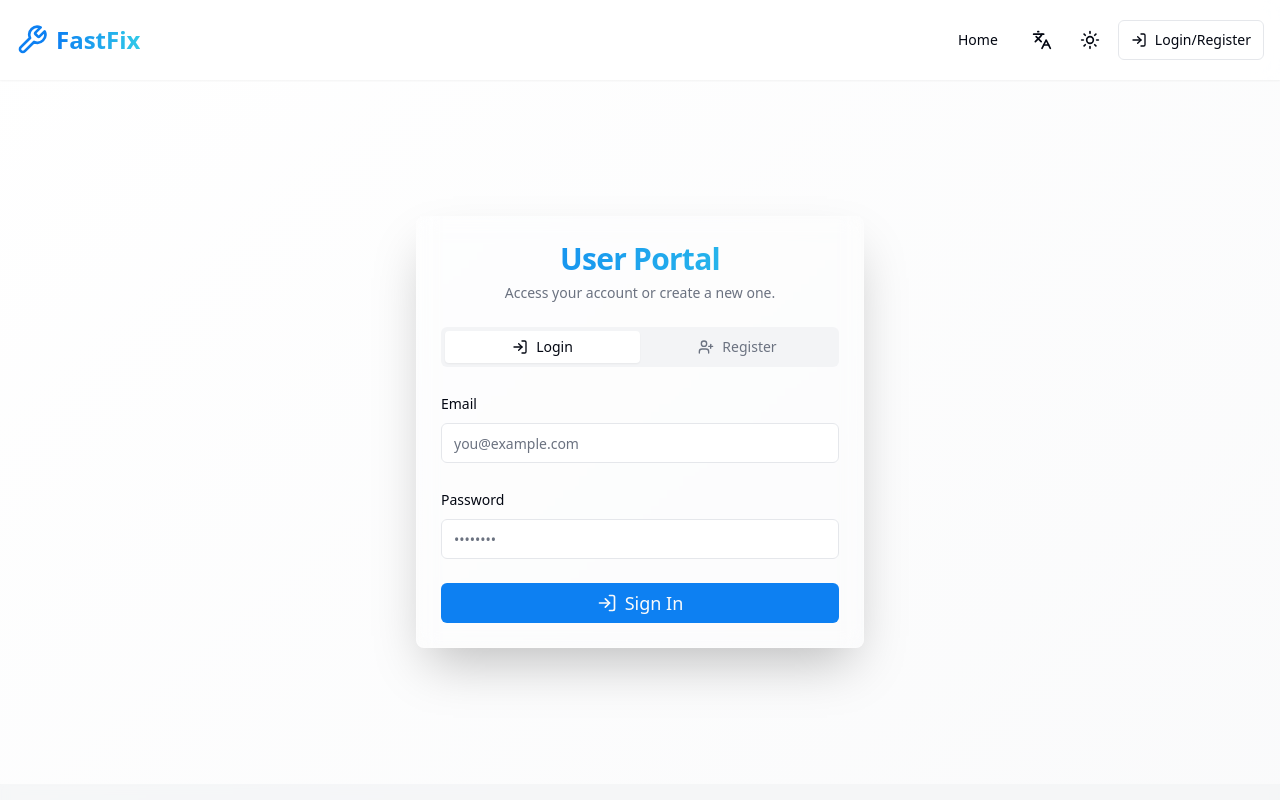
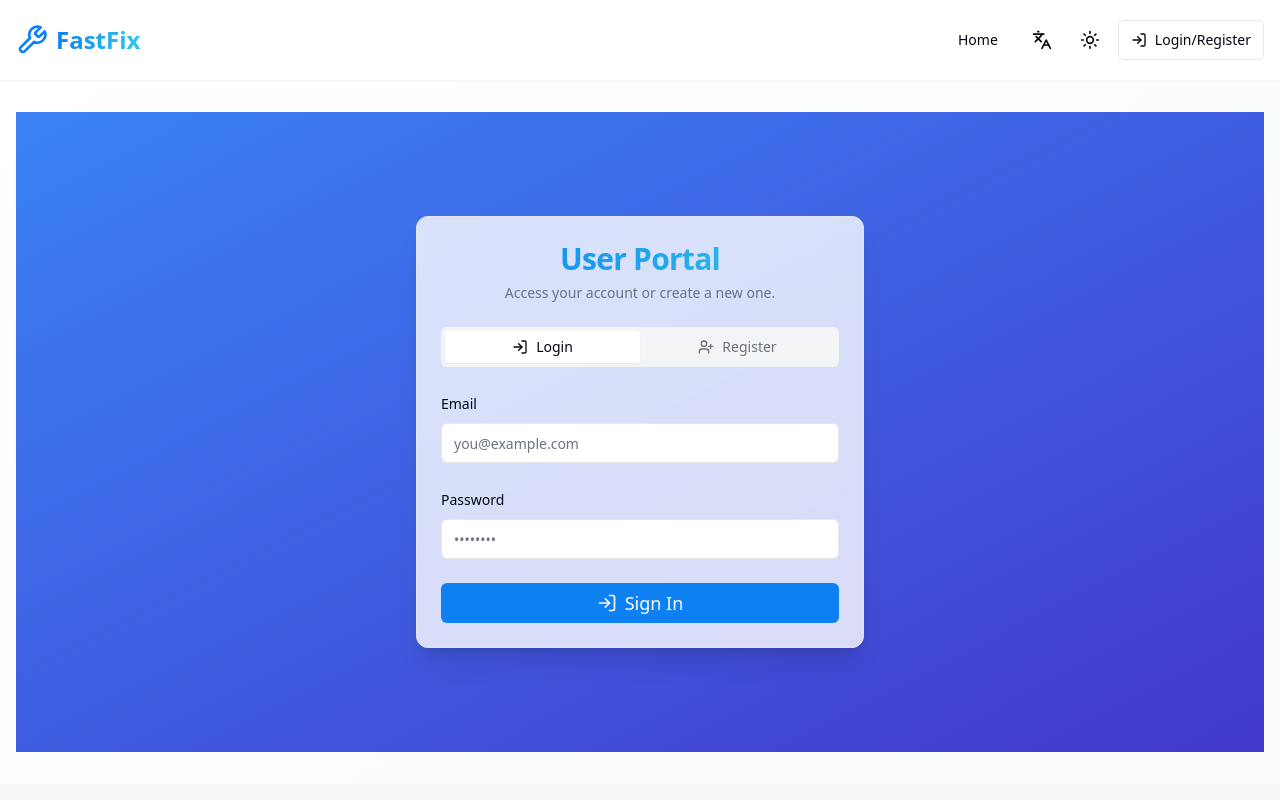
Before and after one commit to mo2009453/Fast-fix, a React (Vite) app: page /login/user in a window 1280 px wide. Shown: the top 800 px of the page. Built offline with nearby package versions, Linux system fonts and the light colour scheme.

Commit message:
UserLoginPage.jsx

```diff
--- a/src/pages/UserLoginPage.jsx
+++ b/src/pages/UserLoginPage.jsx
@@ -1,4 +1,3 @@
-
 import React, { useState } from 'react';
 import { useNavigate } from 'react-router-dom';
 import { Button } from '@/components/ui/button';
@@ -41,12 +40,12 @@ const UserLoginPage = () => {
 
   return (
     <motion.div
-      className="flex justify-center items-center min-h-[calc(100vh-10rem)] py-12"
+      className="flex justify-center items-center min-h-[calc(100vh-10rem)] py-12 bg-gradient-to-br from-blue-500 to-indigo-700"
       initial={{ opacity: 0, y: 20 }}
       animate={{ opacity: 1, y: 0 }}
       transition={{ duration: 0.5 }}
     >
-      <Card className="w-full max-w-md shadow-2xl glass-effect">
+      <Card className="w-full max-w-md shadow-xl rounded-xl bg-white/80 backdrop-blur-lg">
         <CardHeader className="text-center">
           <CardTitle className="text-3xl text-gradient-primary">User Portal</CardTitle>
           <CardDescription>Access your account or create a new one.</CardDescription>
```
